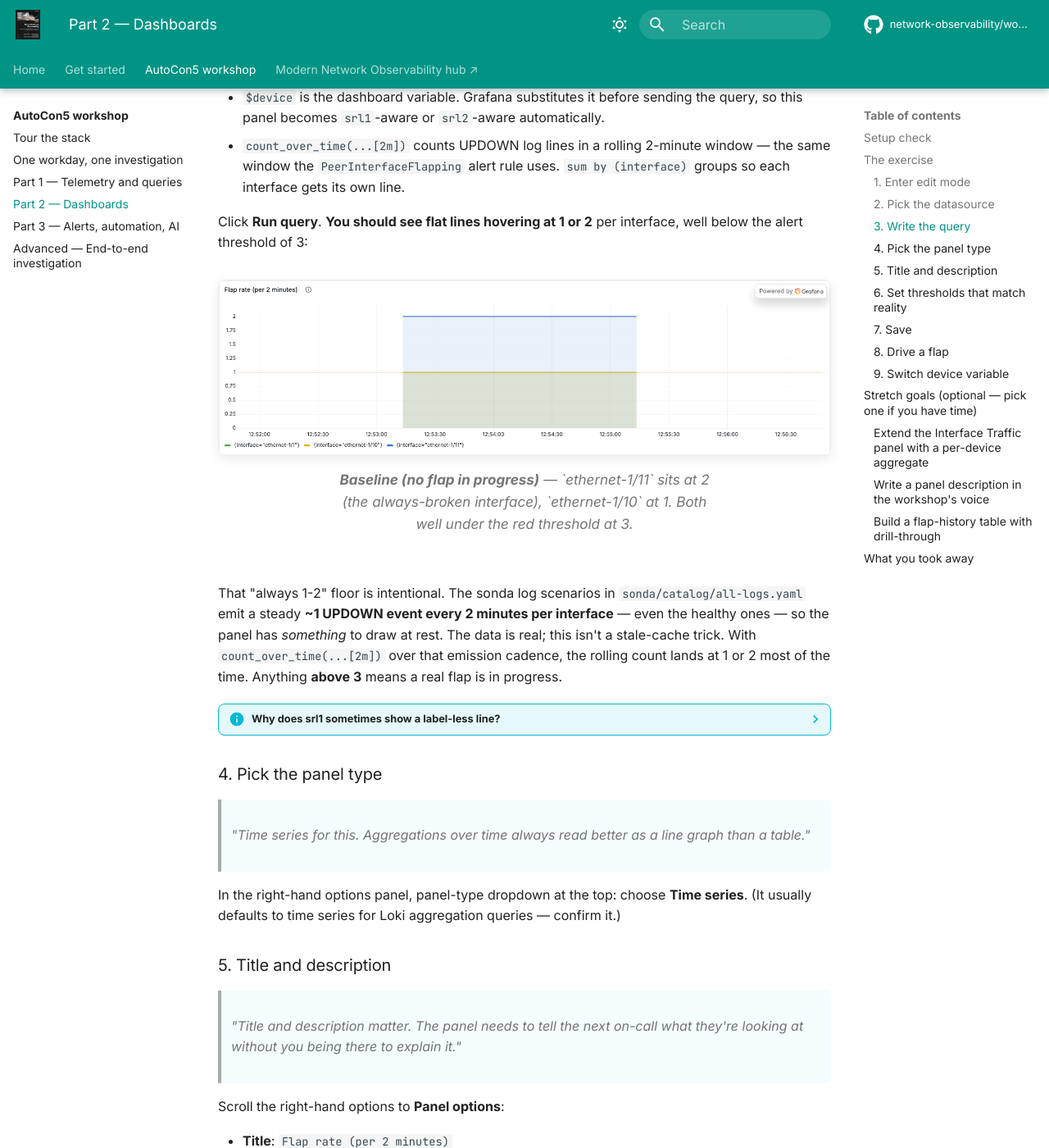
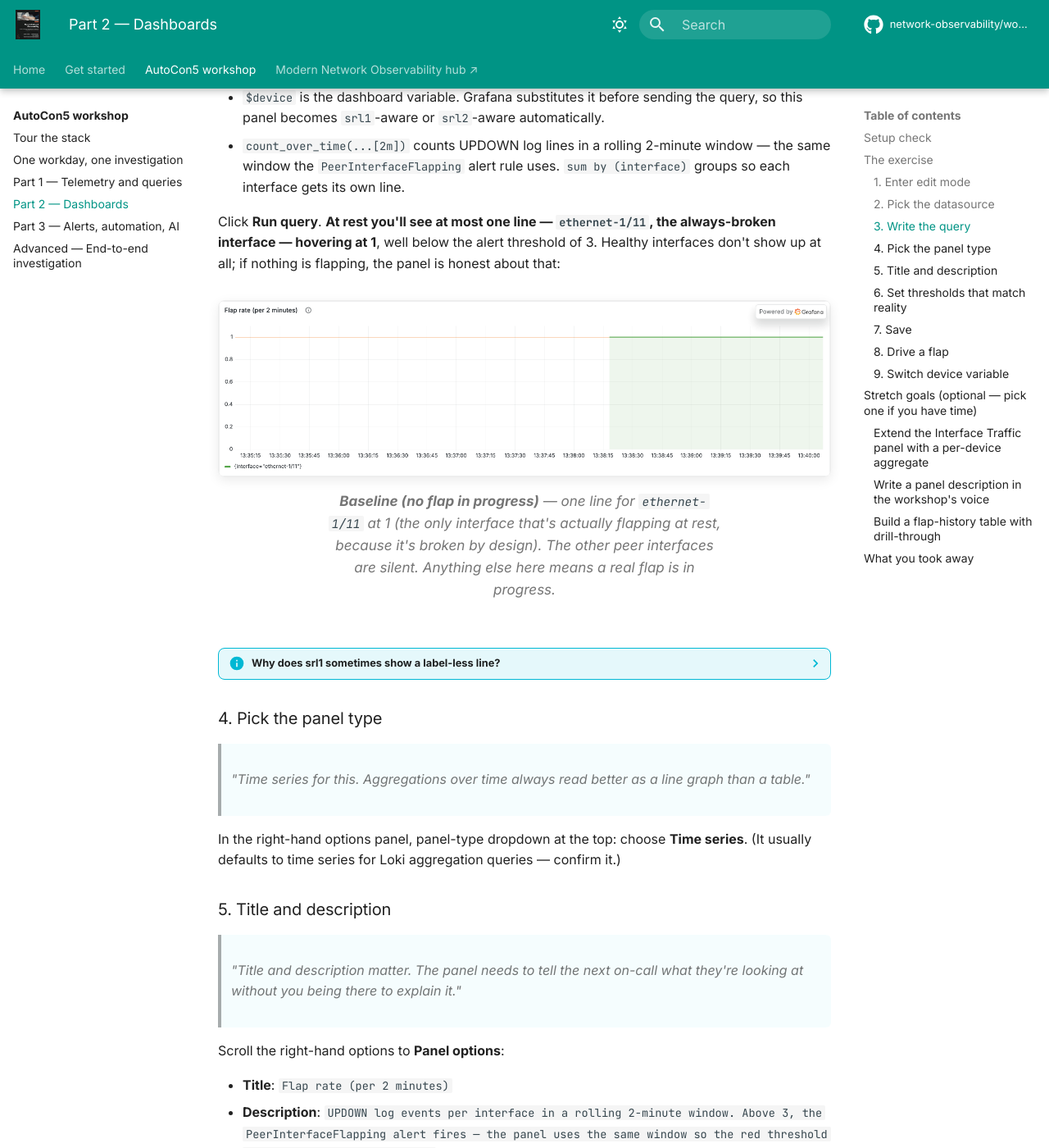
Before and after one commit to network-observability/workshops, an MkDocs documentation site: the page built from docs/workshop/part-2.md, in a window 1280 px wide and 1400 px high, scrolled down 3434 px. Shown: the whole window at 82% size. Built offline with MkDocs 1.6.1 and Material for MkDocs 9.7.7, drawn with Linux system fonts in a browser that asks for light colours; comment, search, counter and statistics services are not loaded; some of the changed text lies outside the part shown.

Commit message:
fix(part-2): drop healthy-interface UPDOWN baseline so reset means zero
The flap-rate panel was misleading at rest: it showed 1-2 baseline lines
for every interface because sonda's all-logs.yaml emitted ~1 UPDOWN log
every 2 min PER interface — including the healthy ones — to keep the
panel populated. Real networks don't work that way; a panel for "is
anything flapping?" should answer "no" with zero when nothing is.

- sonda/catalog/all-logs.yaml: remove srl1_updown_logs and
  srl2_updown_logs (the healthy-interface UPDOWN baseline emitters).
  Healthy interfaces are silent at rest. The always-broken ethernet-1/11
  keeps trickling via srl{1,2}_broken_interface_logs — that one's
  operationally correct, it really is always flapping.
- docs/data-pipelines.md: stream-shape ASCII art updated to reference
  the new scenario name on the direct + vector legs.
- guides/part-2-dashboards.md Step 3 prose: rewritten to set the right
  expectation (one line for the broken interface at 1, healthy
  interfaces silent). Step 8 caption updated for the cleaner picture.
- Re-captured baseline and flapping screenshots from the live stack to
  match the new behavior.

```diff
--- a/workshops/autocon5/guides/part-2-dashboards.md
+++ b/workshops/autocon5/guides/part-2-dashboards.md
@@ -75,18 +75,16 @@
 - `$device` is the dashboard variable. Grafana substitutes it before sending the query, so this panel becomes `srl1`-aware or `srl2`-aware automatically.
 - `count_over_time(...[2m])` counts UPDOWN log lines in a rolling 2-minute window — the same window the `PeerInterfaceFlapping` alert rule uses. `sum by (interface)` groups so each interface gets its own line.
 
-Click **Run query**. **You should see flat lines hovering at 1 or 2** per interface, well below the alert threshold of 3:
+Click **Run query**. **At rest you'll see at most one line — `ethernet-1/11`, the always-broken interface — hovering at 1**, well below the alert threshold of 3. Healthy interfaces don't show up at all; if nothing is flapping, the panel is honest about that:
 
 <figure class="section-preview" markdown>
 
 ![Flap rate panel at baseline](../../../docs/assets/screenshots/flap-rate-baseline-light.png#only-light){ .screenshot loading=lazy }
 ![Flap rate panel at baseline](../../../docs/assets/screenshots/flap-rate-baseline-dark.png#only-dark){ .screenshot loading=lazy }
 
-<figcaption><strong>Baseline (no flap in progress)</strong> — `ethernet-1/11` sits at 2 (the always-broken interface), `ethernet-1/10` at 1. Both well under the red threshold at 3.</figcaption>
+<figcaption><strong>Baseline (no flap in progress)</strong> — one line for <code>ethernet-1/11</code> at 1 (the only interface that's actually flapping at rest, because it's broken by design). The other peer interfaces are silent. Anything else here means a real flap is in progress.</figcaption>
 
 </figure>
-
-That "always 1-2" floor is intentional. The sonda log scenarios in `sonda/catalog/all-logs.yaml` emit a steady **~1 UPDOWN event every 2 minutes per interface** — even the healthy ones — so the panel has *something* to draw at rest. The data is real; this isn't a stale-cache trick. With `count_over_time(...[2m])` over that emission cadence, the rolling count lands at 1 or 2 most of the time. Anything **above 3** means a real flap is in progress.
 
 ??? info "Why does srl1 sometimes show a label-less line?"
 
@@ -181,7 +179,7 @@
 ![Flap rate panel during a flap](../../../docs/assets/screenshots/flap-rate-flapping-light.png#only-light){ .screenshot loading=lazy }
 ![Flap rate panel during a flap](../../../docs/assets/screenshots/flap-rate-flapping-dark.png#only-dark){ .screenshot loading=lazy }
 
-<figcaption><strong>During a flap (~2 min in)</strong> — green line is `ethernet-1/1`, climbing fast past the orange threshold (1) and through the red threshold (3) on its way to 16+. The blue and yellow baselines for `ethernet-1/11` and `ethernet-1/10` stay where they were. One panel, two stories: the floor that's always there, and the spike that says "page someone".</figcaption>
+<figcaption><strong>During a flap (~2 min in)</strong> — green line is <code>ethernet-1/1</code>, climbing fast past the orange threshold (1) and through the red threshold (3) on its way to 16+. The yellow line is <code>ethernet-1/11</code>'s baseline (always-broken interface, value 2 in the rolling window). The flapped interface is the obvious anomaly against an otherwise quiet panel.</figcaption>
 
 </figure>
 
```
Also changed, not shown: workshops/autocon5/docs/data-pipelines.md (+2 -2 lines), docs/assets/screenshots/flap-rate-baseline-dark.png, docs/assets/screenshots/flap-rate-baseline-light.png, docs/assets/screenshots/flap-rate-flapping-dark.png, docs/assets/screenshots/flap-rate-flapping-light.png, 1 other file.
